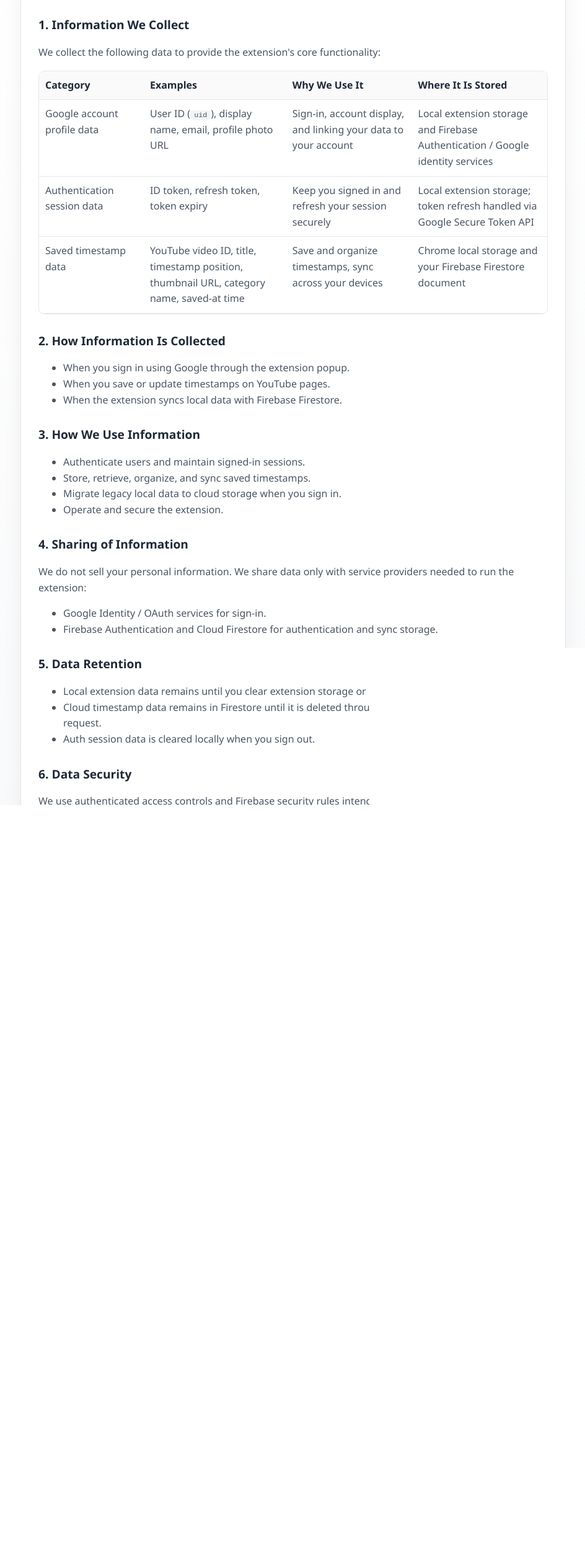
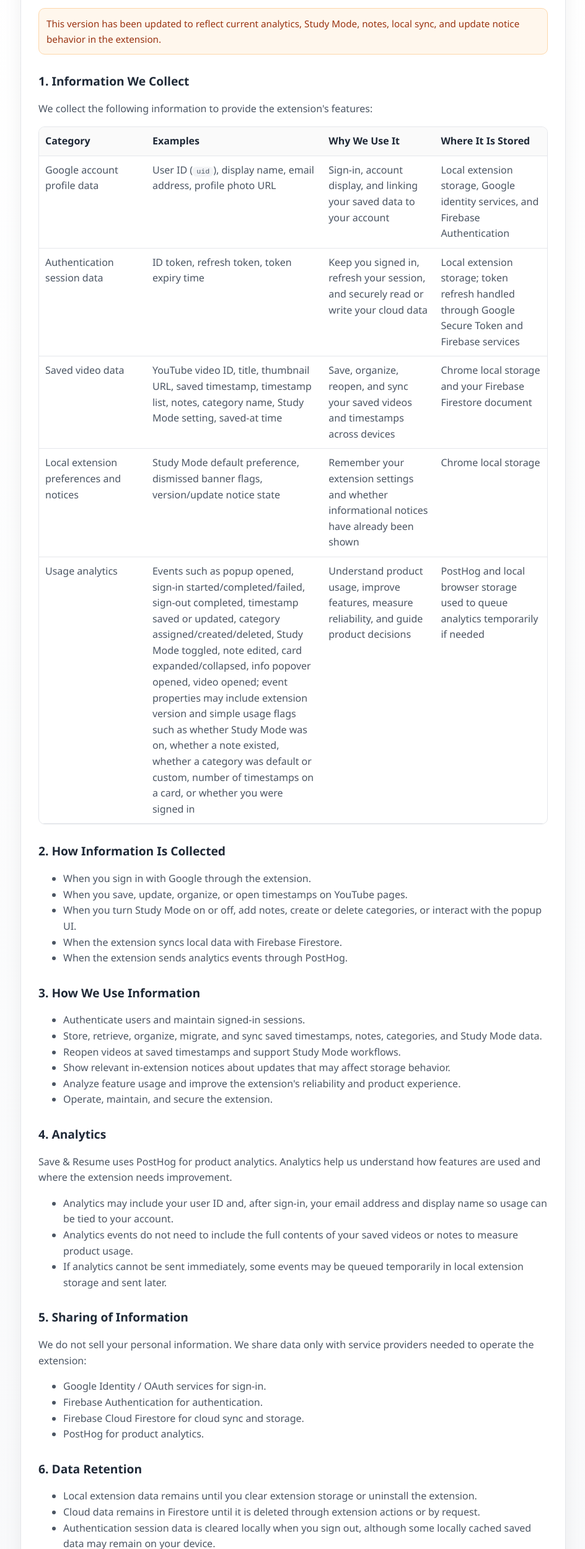
Before and after one commit to jithinsabumec/save-and-resume-privacy-policy, a plain HTML site: page index.html in a window 1280 px wide. Shown: the part 226-2725 px from the top of the page at 62% size, without its empty margins (167-1111 px from the left). Before the commit the page ends 2288 px from the top, so only its background shows below. Drawn offline with Linux system fonts and the light colour scheme.

Commit message:
Revise privacy policy and update effective date
Updated privacy policy details, including effective date and data usage descriptions.

```diff
--- a/index.html
+++ b/index.html
@@ -97,7 +97,7 @@
       text-align: left;
       padding: 10px;
       border-bottom: 1px solid var(--border);
-      min-width: 160px;
+      min-width: 170px;
       vertical-align: top;
       color: var(--muted);
     }
@@ -130,15 +130,20 @@
 <body>
   <main class="container">
     <section class="card">
-      <div class="meta">Effective Date: February 26, 2026</div>
-      <h1>Save & Resume Privacy Policy</h1>
+      <div class="meta">Effective Date: March 26, 2026</div>
+      <h1>Save &amp; Resume Privacy Policy</h1>
       <p>
-        This Privacy Policy explains how the Save & Resume Chrome extension ("Save & Resume", "we", "our", "us")
-        collects, uses, stores, and shares information when you use the extension.
+        This Privacy Policy explains how the Save &amp; Resume Chrome extension ("Save &amp; Resume", "we", "our",
+        "us") collects, uses, stores, and shares information when you use the extension.
       </p>
 
+      <div class="notice">
+        This version has been updated to reflect current analytics, Study Mode, notes, local sync, and update notice
+        behavior in the extension.
+      </div>
+
       <h2>1. Information We Collect</h2>
-      <p>We collect the following data to provide the extension's core functionality:</p>
+      <p>We collect the following information to provide the extension's features:</p>
       <table>
         <thead>
           <tr>
@@ -151,96 +156,134 @@
         <tbody>
           <tr>
             <td>Google account profile data</td>
-            <td>User ID (<code>uid</code>), display name, email, profile photo URL</td>
-            <td>Sign-in, account display, and linking your data to your account</td>
-            <td>Local extension storage and Firebase Authentication / Google identity services</td>
+            <td>User ID (<code>uid</code>), display name, email address, profile photo URL</td>
+            <td>Sign-in, account display, and linking your saved data to your account</td>
+            <td>Local extension storage, Google identity services, and Firebase Authentication</td>
           </tr>
           <tr>
             <td>Authentication session data</td>
-            <td>ID token, refresh token, token expiry</td>
-            <td>Keep you signed in and refresh your session securely</td>
-            <td>Local extension storage; token refresh handled via Google Secure Token API</td>
+            <td>ID token, refresh token, token expiry time</td>
+            <td>Keep you signed in, refresh your session, and securely read or write your cloud data</td>
+            <td>Local extension storage; token refresh handled through Google Secure Token and Firebase services</td>
           </tr>
           <tr>
-            <td>Saved timestamp data</td>
-            <td>YouTube video ID, title, timestamp position, thumbnail URL, category name, saved-at time</td>
-            <td>Save and organize timestamps, sync across your devices</td>
+            <td>Saved video data</td>
+            <td>YouTube video ID, title, thumbnail URL, saved timestamp, timestamp list, notes, category name,
+              Study Mode setting, saved-at time</td>
+            <td>Save, organize, reopen, and sync your saved videos and timestamps across devices</td>
             <td>Chrome local storage and your Firebase Firestore document</td>
+          </tr>
+          <tr>
+            <td>Local extension preferences and notices</td>
+            <td>Study Mode default preference, dismissed banner flags, version/update notice state</td>
+            <td>Remember your extension settings and whether informational notices have already been shown</td>
+            <td>Chrome local storage</td>
+          </tr>
+          <tr>
+            <td>Usage analytics</td>
+            <td>Events such as popup opened, sign-in started/completed/failed, sign-out completed, timestamp saved or
+              updated, category assigned/created/deleted, Study Mode toggled, note edited, card expanded/collapsed,
+              info popover opened, video opened; event properties may include extension version and simple usage flags
+              such as whether Study Mode was on, whether a note existed, whether a category was default or custom,
+              number of timestamps on a card, or whether you were signed in</td>
+            <td>Understand product usage, improve features, measure reliability, and guide product decisions</td>
+            <td>PostHog and local browser storage used to queue analytics temporarily if needed</td>
           </tr>
         </tbody>
       </table>
 
       <h2>2. How Information Is Collected</h2>
       <ul>
-        <li>When you sign in using Google through the extension popup.</li>
-        <li>When you save or update timestamps on YouTube pages.</li>
+        <li>When you sign in with Google through the extension.</li>
+        <li>When you save, update, organize, or open timestamps on YouTube pages.</li>
+        <li>When you turn Study Mode on or off, add notes, create or delete categories, or interact with the popup UI.</li>
         <li>When the extension syncs local data with Firebase Firestore.</li>
+        <li>When the extension sends analytics events through PostHog.</li>
       </ul>
 
       <h2>3. How We Use Information</h2>
       <ul>
         <li>Authenticate users and maintain signed-in sessions.</li>
-        <li>Store, retrieve, organize, and sync saved timestamps.</li>
-        <li>Migrate legacy local data to cloud storage when you sign in.</li>
-        <li>Operate and secure the extension.</li>
+        <li>Store, retrieve, organize, migrate, and sync saved timestamps, notes, categories, and Study Mode data.</li>
+        <li>Reopen videos at saved timestamps and support Study Mode workflows.</li>
+        <li>Show relevant in-extension notices about updates that may affect storage behavior.</li>
+        <li>Analyze feature usage and improve the extension's reliability and product experience.</li>
+        <li>Operate, maintain, and secure the extension.</li>
       </ul>
 
-      <h2>4. Sharing of Information</h2>
+      <h2>4. Analytics</h2>
       <p>
-        We do not sell your personal information.
-        We share data only with service providers needed to run the extension:
+        Save &amp; Resume uses PostHog for product analytics. Analytics help us understand how features are used and
+        where the extension needs improvement.
+      </p>
+      <ul>
+        <li>Analytics may include your user ID and, after sign-in, your email address and display name so usage can be tied to your account.</li>
+        <li>Analytics events do not need to include the full contents of your saved videos or notes to measure product usage.</li>
+        <li>If analytics cannot be sent immediately, some events may be queued temporarily in local extension storage and sent later.</li>
+      </ul>
+
+      <h2>5. Sharing of Information</h2>
+      <p>
+        We do not sell your personal information. We share data only with service providers needed to operate the
+        extension:
       </p>
       <ul>
         <li>Google Identity / OAuth services for sign-in.</li>
-        <li>Firebase Authentication and Cloud Firestore for authentication and sync storage.</li>
+        <li>Firebase Authentication for authentication.</li>
+        <li>Firebase Cloud Firestore for cloud sync and storage.</li>
+        <li>PostHog for product analytics.</li>
       </ul>
 
-      <h2>5. Data Retention</h2>
+      <h2>6. Data Retention</h2>
       <ul>
         <li>Local extension data remains until you clear extension storage or uninstall the extension.</li>
-        <li>Cloud timestamp data remains in Firestore until it is deleted through extension actions or support request.
-        </li>
-        <li>Auth session data is cleared locally when you sign out.</li>
+        <li>Cloud data remains in Firestore until it is deleted through extension actions or by request.</li>
+        <li>Authentication session data is cleared locally when you sign out, although some locally cached saved data may remain on your device.</li>
+        <li>Queued analytics and local analytics identifiers may remain in local browser storage until sent, cleared, or removed with the extension's local data.</li>
       </ul>
 
-      <h2>6. Data Security</h2>
+      <h2>7. Data Security</h2>
       <p>
         We use authenticated access controls and Firebase security rules intended to restrict each user to their own
-        data.
-        No method of transmission or storage is 100% secure, but we use commercially reasonable measures to protect
-        data.
+        data. No method of transmission or storage is 100% secure, but we use commercially reasonable measures to help
+        protect data.
       </p>
 
-      <h2>7. Your Choices and Controls</h2>
+      <h2>8. Your Choices and Controls</h2>
       <ul>
         <li>You may sign out at any time from the extension popup.</li>
-        <li>You may remove saved timestamps and categories inside the extension UI.</li>
-        <li>You may uninstall the extension to remove local extension data.</li>
+        <li>You may remove saved timestamps, notes, and categories inside the extension UI.</li>
+        <li>You may uninstall the extension to remove local extension data from your browser.</li>
+        <li>You may contact us to request deletion of cloud-stored data associated with your account.</li>
       </ul>
 
-      <h2>8. Children's Privacy</h2>
+      <h2>9. Children's Privacy</h2>
       <p>
-        Save & Resume is not directed to children under 13, and we do not knowingly collect personal information from
-        children under 13.
+        Save &amp; Resume is not directed to children under 13, and we do not knowingly collect personal information
+        from children under 13.
       </p>
 
-      <h2>9. International Users</h2>
+      <h2>10. International Users</h2>
       <p>
-        Your information may be processed in countries where Google and Firebase infrastructure operates.
+        Your information may be processed in countries where Google, Firebase, and PostHog infrastructure operates.
       </p>
 
-      <h2>10. Changes to This Policy</h2>
+      <h2>11. Changes to This Policy</h2>
       <p>
-        We may update this Privacy Policy from time to time. We will post the updated version at this URL and revise the
-        effective date.
+        We may update this Privacy Policy from time to time. We will post the updated version at this URL and revise
+        the effective date.
       </p>
 
-      <h2>11. Contact</h2>
+      <h2>12. Contact</h2>
       <p>
-        For privacy questions or data deletion requests, contact: <strong>jithinsabu.mec@gmail.com</strong>
+        For privacy questions or data deletion requests, contact:
+        <strong>jithinsabu.mec@gmail.com</strong>
       </p>
 
-
+      <p class="footer">
+        Summary: the extension stores your saved video data and account session to make the product work, and it now
+        also sends product analytics through PostHog about how the extension is used.
+      </p>
     </section>
   </main>
 </body>
```
